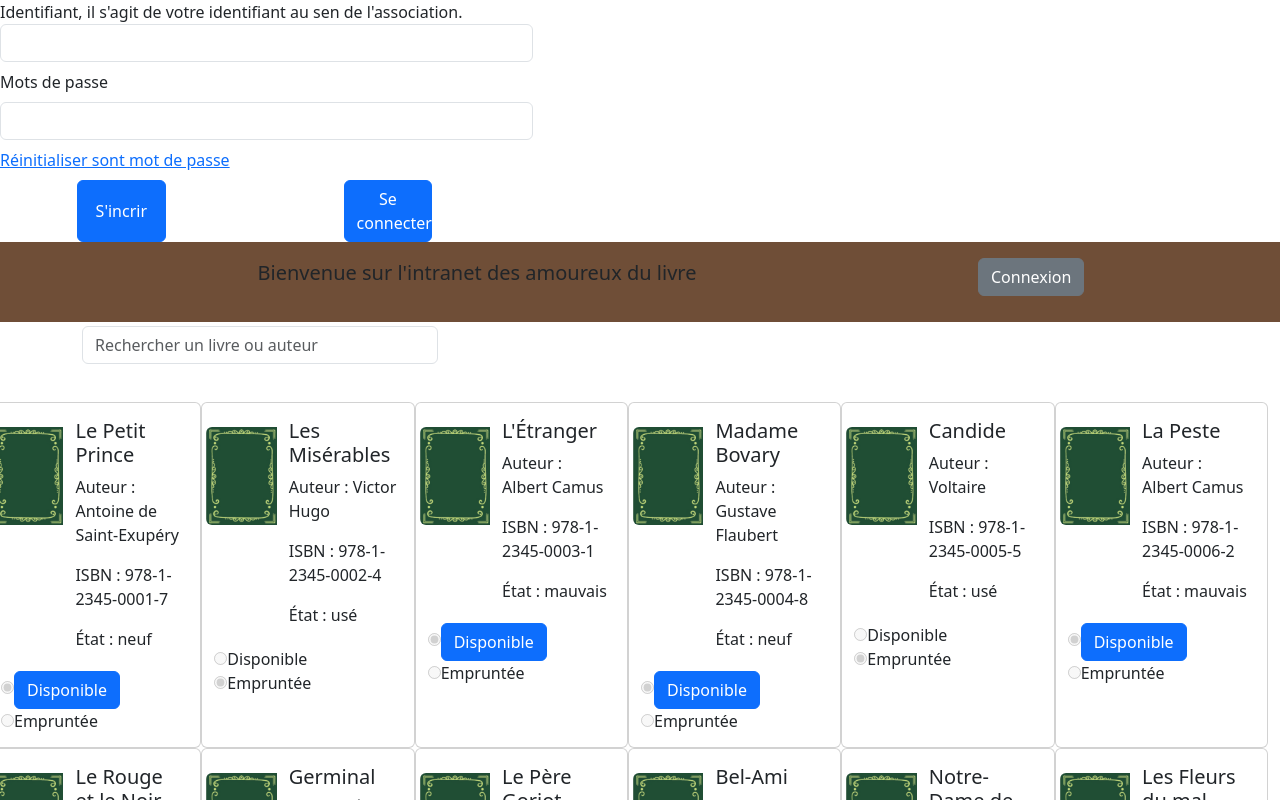
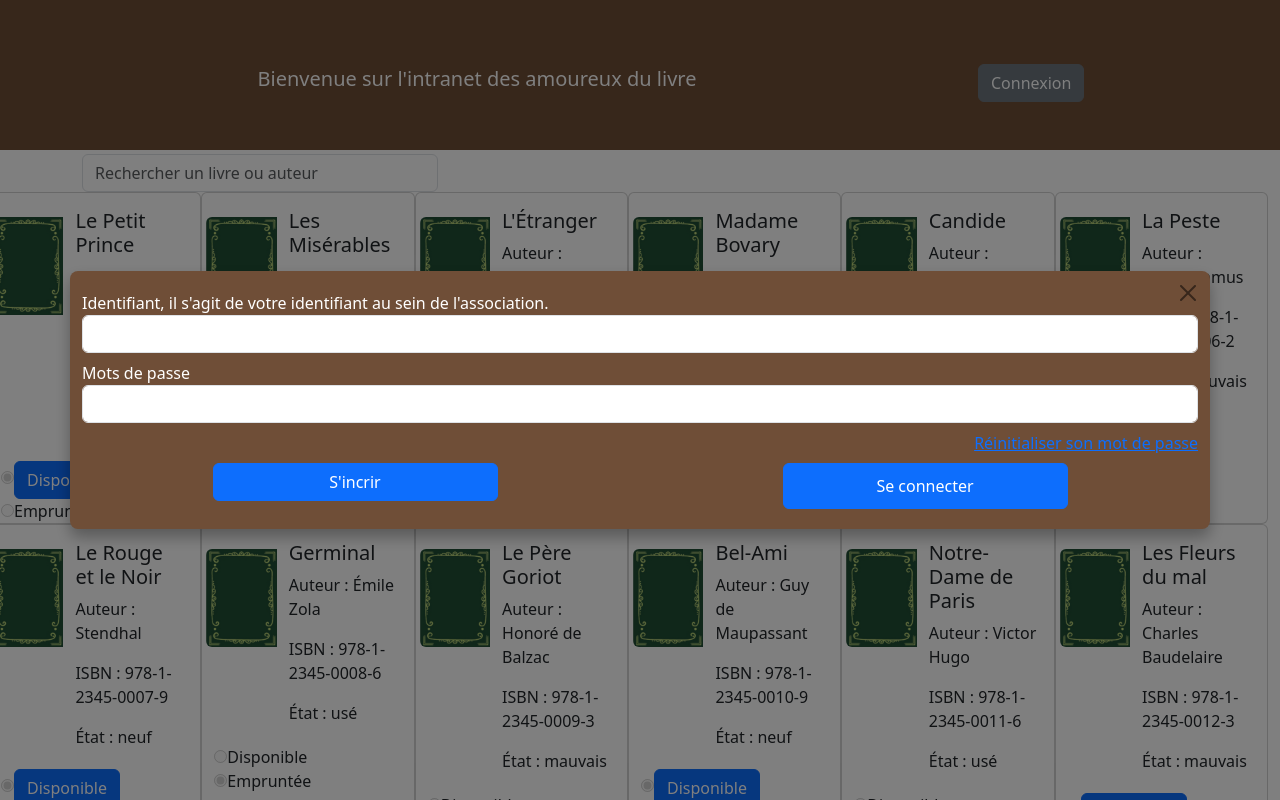
Before and after one commit to Korrighed/Biblio_App, a Vue app: page / in a window 1280 px wide. Both pictures are taken after a click on the button "Connexion". Shown: the top 800 px of the page. Built offline with nearby package versions, Linux system fonts and the light colour scheme.

Commit message:
Ajout d'un modale pour l'enregistrement du compte

```diff
--- a/src/App.vue
+++ b/src/App.vue
@@ -1,31 +1,29 @@
 <template>
   <div class="row">
-    <connexionComponent />
+    <headerComponent @showConnexion="showConnexion = true" />
   </div>
+  <connexionComponent v-if="showConnexion" @close="showConnexion = false" />
   <div class="row">
-    <headerComponent/>
+    <bookCardComponent />
   </div>
-  <div class="row">
-    <bookCardComponent/>
-  </div>
-
 </template>
 
 <script setup>
+import { ref } from 'vue';
 import bookCardComponent from './components/bookCards/bookCardComponent.vue';
-    import headerComponent from './components/headerComponent.vue';
-    import connexionComponent from './components/connexionComponent.vue';
-
-
+import connexionComponent from './components/account/logginModalComponent.vue';
+import headerComponent from './components/header/headerComponent.vue';
+const showConnexion = ref(false);
 </script>
 
 
 <style>
 .primary {
-    color: #6F4E37 ;
+  color: #6F4E37;
 }
+
 .secondary {
-    color: #ECB176 ;
+  color: #ECB176;
 }
 
 
@@ -34,8 +32,6 @@
 }
 
 .info {
-    color: #FED8B1 ;
+  color: #FED8B1;
 }
-
-
 </style>
--- /dev/null
+++ b/src/components/account/logginModalComponent.vue
@@ -0,0 +1,61 @@
+<template>
+    <div class="modal-overlay">
+        <div class="container">
+            <div class="row justify-content-center">
+                <div class="modal-content col-10 col-md-6 col-lg-4">
+                    <button @click="$emit('close')" class="btn-close"></button>
+                    <form class="w-100">
+                        <div class="mb-2 col-12">
+                            Identifiant, il s'agit de votre identifiant au sein de l'association.
+                            <input type="email" class="form-control" id="volunterId" />
+                        </div>
+                        <div class="mb-2 col-12">
+                            Mots de passe
+                            <input type="password" class="form-control" id="password" />
+                        </div>
+                        <div class="mb-2 col-12 text-end">
+                            <a href="#" class="justify-content-end">Réinitialiser son mot de passe</a>
+                        </div>
+                        <div class="row justify-content-between">
+                            <button type="submit" class="btn btn-primary col-sm-3 mx-auto mb-2">S'incrir</button>
+                            <button type="submit" class="btn btn-primary col-sm-3 mx-auto ">Se connecter</button>
+                        </div>
+                    </form>
+                </div>
+            </div>
+        </div>
+    </div>
+</template>
+
+<script setup>
+defineEmits(['close']);
+</script>
+
+<style>
+.modal-overlay {
+    position: fixed;
+    top: 0;
+    left: 0;
+    width: 100%;
+    height: 100%;
+    background: rgba(0, 0, 0, 0.5);
+    display: flex;
+    justify-content: center;
+    align-items: center;
+    z-index: 1000;
+}
+.modal-content {
+    background-color: #6F4E37 !important;
+    color: white !important;
+    padding: 20px;
+    border-radius: 8px !important;
+    max-width: 50%;
+    box-shadow: 0px 8px 15px rgba(0, 0, 0, 0.3);
+}
+.btn-close {
+    position: absolute;
+    top: 10px;
+    right: 10px;
+}
+
+</style>
--- a/src/components/connexionComponent.vue
+++ /dev/null
@@ -1,25 +0,0 @@
-<template>
-    <div>
-        <form>
-            <div class="mb-2 col-lg-5 col-sm-12">
-                Identifiant, il s'agit de votre identifiant au sen de l'association.
-                <input type="email" class="form-control" id="volunterId" aria-describedby="emailHelp" />
-            </div>
-            <div class="mb-2 col-lg-5 col-sm-12">
-                <label for="exampleInputPassword1" class="form-label">Mots de passe</label>
-                <input class="form-control" id="password" />
-            </div>
-            <div class="mb-2 col-lg-5 col-sm-12">
-                 <a href="#" class="justify-content-end">Réinitialiser sont mot de passe</a>
-            </div>
-            <div class="row justify-content-between col-lg-5 col-sm-12">
-                <button type="submit" class="btn btn-primary col-lg-2 col-sm-3 mx-auto">S'incrir</button>
-                <button type="submit" class="btn btn-primary col-lg-2 col-sm-3 mx-auto ">Se connecter</button>
-            </div>
-        </form>
-    </div>
-</template>
-
-<script setup></script>
-
-<style></style>
--- /dev/null
+++ b/src/components/header/headerComponent.vue
@@ -0,0 +1,28 @@
+<template>
+    <div class="containermin-vh-25 py-3 py-md-5 header">
+        <div class="row">
+            <div class="col-9 align-content-center m-auto fs-5 text-center mt-3">
+                Bienvenue sur l'intranet des amoureux du livre
+            </div>
+            <div class="col-3">
+                <button @click="showModal = true" type="button" class="btn btn-secondary mt-3" value="connexion">
+                    Connexion
+                </button>
+            </div>
+        </div>
+    </div>
+    <logginModalComponent v-if="showModal" @close="showModal = false" />
+</template>
+
+<script setup>
+import { ref } from 'vue';
+import logginModalComponent from '../account/logginModalComponent.vue';
+const showModal = ref(false);
+</script>
+
+<style>
+.header {
+    color: white;
+    background-color: #6F4E37
+}
+</style>
--- a/src/components/headerComponent.vue
+++ /dev/null
@@ -1,22 +0,0 @@
-<template>
-    <div class="container" style="background-color: #6F4E37">
-        <div class="row">
-            <div class="col-9 align-content-center m-auto fs-5 text-center mt-3">
-                Bienvenue sur l'intranet des amoureux du livre
-            </div>
-            <div class="col-3">
-                <button type="button" class="btn btn-secondary mt-3" value="connexion">Connexion</button>
-            </div>
-        </div>
-    </div>
-</template>
-
-<script setup>
-
-</script>
-
-<style>
-.container {
-    height: 10vh;
-}
-</style>
```
Lines whose indentation alone changed are shown as unchanged.
